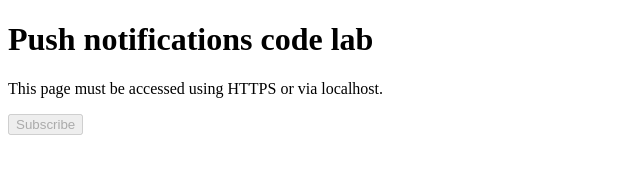
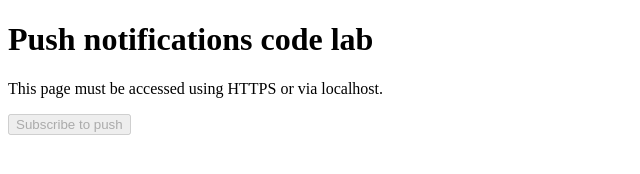
Before and after one commit to addi90/push-notifications, a website: page app/index.html in a window 1280 px wide. Shown: the whole page, without its empty margins (0-640 px from the left). Drawn offline with Linux system fonts and the light colour scheme.

Commit message:
Change the user email and text for subscribe

```diff
--- a/app/index.html
+++ b/app/index.html
@@ -7,7 +7,7 @@
   <body>
     <h1> Push notifications code lab</h1>
     <p>This page must be accessed using HTTPS or via localhost.</p>
-    <button disabled>Subscribe</button>
+    <button disabled>Subscribe to push</button>
 
     <script type="text/javascript" src="js/main.js"></script>
   </body>
```
